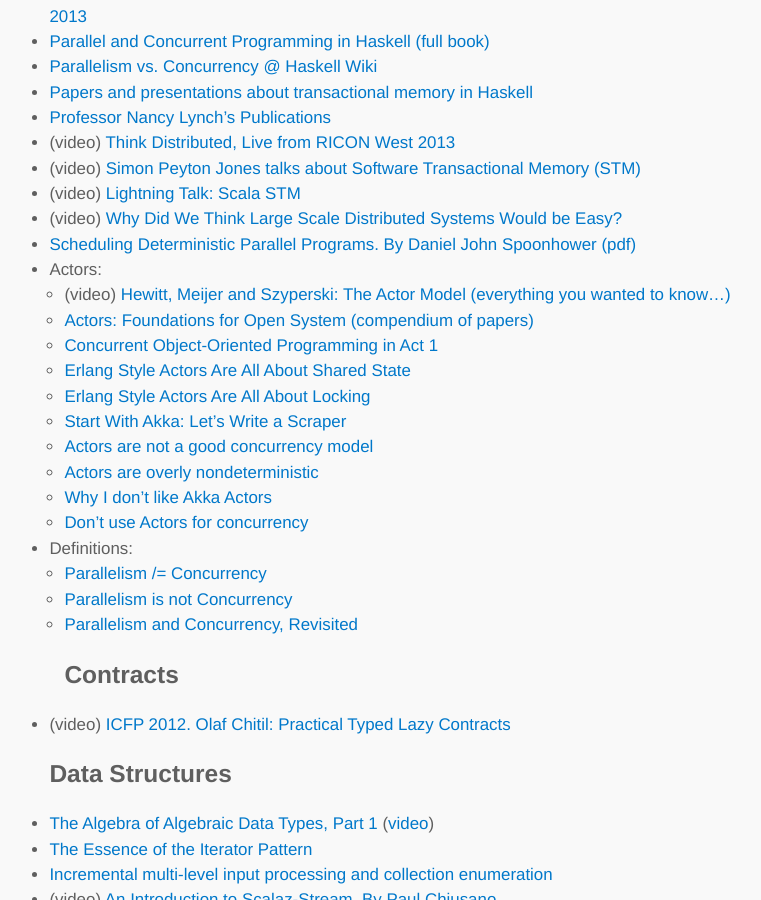
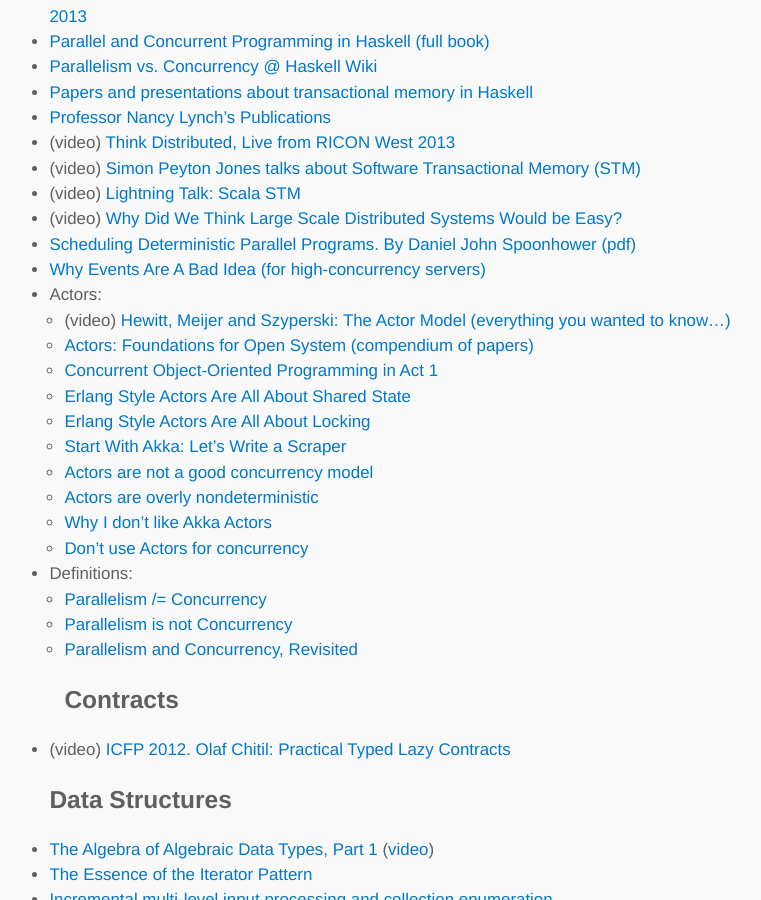
Before and after one commit to lambdatoast/lambdatoast.github.com, a Jekyll site: the page built from cs-resources/index.md, in a window 1280 px wide and 900 px high, scrolled down 1687 px. Shown: the whole window, without its empty margins (200-961 px from the left). Built offline with Jekyll 4.4.1, drawn with Linux system fonts in a browser that asks for light colours.

Commit message:
Add link to 'Why Events Are A Bad Idea' paper.

```diff
--- a/cs-resources/index.md
+++ b/cs-resources/index.md
@@ -61,6 +61,7 @@
   - (video) [Lightning Talk: Scala STM](http://skillsmatter.com/podcast/scala/lightning-talks-talk-1-at-scalax)
   - (video) [Why Did We Think Large Scale Distributed Systems Would be Easy?](http://www.youtube.com/watch?v=kCcYip60_aY)
   - [Scheduling Deterministic Parallel Programs. By Daniel John Spoonhower (pdf)](http://www.cs.cmu.edu/~rwh/theses/spoonhower.pdf)
+  - [Why Events Are A Bad Idea (for high-concurrency servers)](https://www.usenix.org/legacy/events/hotos03/tech/full_papers/vonbehren/vonbehren_html/index.html)
   - Actors:
     + (video) [Hewitt, Meijer and Szyperski: The Actor Model (everything you wanted to know...)](http://www.youtube.com/watch?v=7erJ1DV_Tlo)
     + [Actors: Foundations for Open System (compendium of papers)](http://erights.org/history/actors.html)
```
